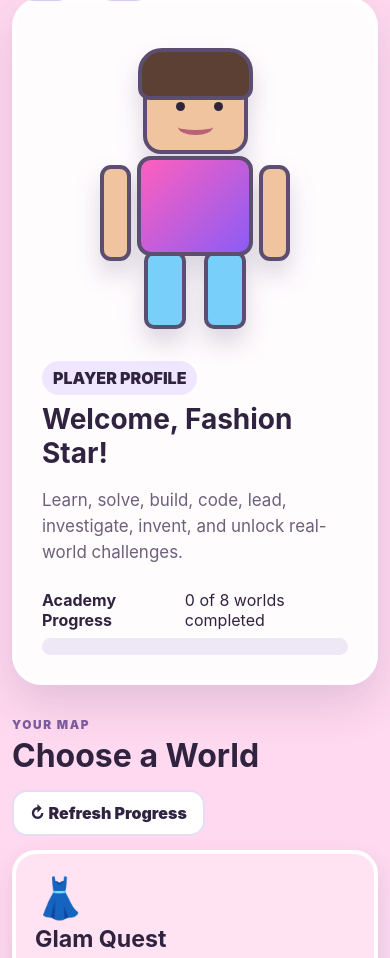
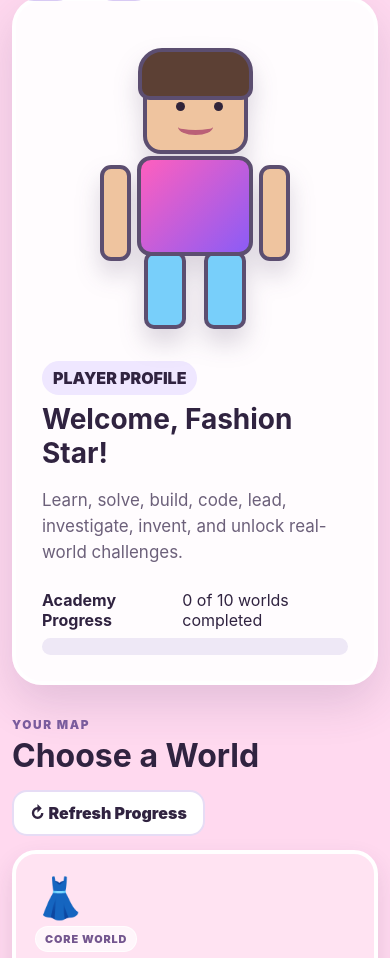
Before and after one commit to dfournier08/adventure-academy, a plain HTML site: page index.html in a window 390 px wide. Shown: the part 128-1086 px from the top of the page. Drawn offline with Linux system fonts and the light colour scheme.

Commit message:
Release Adventure Academy v0.2 - Grandma Workshop and Family Challenges

```diff
--- a/css/main.css
+++ b/css/main.css
@@ -104,3 +104,16 @@ dialog::backdrop{background:rgba(35,24,50,.5);backdrop-filter:blur(4px)}
 .setting-block{background:#faf7ff;border:2px solid #e8def5;border-radius:17px;padding:14px;margin:15px 0}
 .small{font-size:.9rem;color:var(--muted)}
 @media(max-width:760px){.hero-card{grid-template-columns:1fr}.avatar-card{order:-1}.app-shell{padding:12px}}
+
+.world-tag{
+  display:inline-block;
+  margin:.25rem 0 .15rem;
+  padding:5px 9px;
+  border-radius:999px;
+  background:#ffffffa8;
+  border:1px solid #ffffffcc;
+  font-size:.68rem;
+  font-weight:1000;
+  letter-spacing:.08em;
+  color:#74578f;
+}
--- a/js/app.js
+++ b/js/app.js
@@ -33,6 +33,7 @@ function renderWorlds(){
     card.innerHTML = `
       <div>
         <div class="world-icon">${world.icon}</div>
+        <div class="world-tag">${world.category || "ADVENTURE WORLD"}</div>
         <h3>${world.name}</h3>
         <strong>${world.skill}</strong>
         <p>${world.description}</p>
--- a/js/progress.js
+++ b/js/progress.js
@@ -1,18 +1,23 @@
 export function isWorldUnlocked(world, profile){
   if(profile.testingUnlockAll) return true;
   const u = world.unlock || {type:"always"};
+  const completed = profile.completedWorlds || [];
+
   if(u.type === "always") return true;
   if(u.type === "glamPieces") return (profile.glamPieces || 0) >= u.count;
-  if(u.type === "worldComplete") return (profile.completedWorlds || []).includes(u.world);
+  if(u.type === "worldComplete") return completed.includes(u.world);
+  if(u.type === "worldsComplete") return (u.worlds || []).every(id => completed.includes(id));
   if(u.type === "anyBadge") return (profile.badges || []).length >= u.count;
   return false;
 }
 
 export function unlockText(world){
   const u = world.unlock || {type:"always"};
+  if(u.label) return u.label;
   if(u.type === "always") return "Open now";
   if(u.type === "glamPieces") return `Earn ${u.count} Glam Quest piece${u.count===1?"":"s"} to unlock`;
   if(u.type === "worldComplete") return `Complete ${u.world} world to unlock`;
+  if(u.type === "worldsComplete") return "Complete the required worlds to unlock";
   if(u.type === "anyBadge") return `Earn ${u.count} badges anywhere in the Academy`;
   return "Complete the required challenge";
 }
--- a/js/worlds.js
+++ b/js/worlds.js
@@ -3,6 +3,7 @@ export const WORLDS = [
     id:"glam",
     name:"Glam Quest",
     icon:"👗",
+    category:"CORE WORLD",
     skill:"Math • Reading • Logic",
     description:"Earn five glam pieces, build your final look, and collect prize tickets.",
     path:"worlds/glam/index.html",
@@ -13,6 +14,7 @@ export const WORLDS = [
     id:"leadership",
     name:"Leadership Academy",
     icon:"👑",
+    category:"THINKING WORLD",
     skill:"Decisions • Teamwork • Responsibility",
     description:"Story-based choices that teach leadership, listening, ownership, and judgment.",
     path:"worlds/leadership/index.html",
@@ -23,6 +25,7 @@ export const WORLDS = [
     id:"detective",
     name:"Detective Academy",
     icon:"🕵️",
+    category:"THINKING WORLD",
     skill:"Evidence • Clues • Critical Thinking",
     description:"Solve mysteries, sort useful clues from distractions, and explain your reasoning.",
     path:"worlds/detective/index.html",
@@ -33,6 +36,7 @@ export const WORLDS = [
     id:"code",
     name:"Code Quest",
     icon:"💻",
+    category:"CREATOR WORLD",
     skill:"Sequences • Loops • Debugging",
     description:"Program a character with visual commands, then grow toward real Roblox coding.",
     path:"worlds/code/index.html",
@@ -43,40 +47,66 @@ export const WORLDS = [
     id:"science",
     name:"Science Lab",
     icon:"🔬",
+    category:"DISCOVERY WORLD",
     skill:"Predict • Test • Observe",
     description:"Run experiments and learn how scientists use evidence to understand the world.",
     path:"worlds/science/index.html",
-    unlock:{type:"worldComplete",world:"detective"},
+    unlock:{type:"worldComplete",world:"detective",label:"Complete Detective Academy to unlock"},
     badge:"Young Scientist"
   },
   {
     id:"business",
     name:"Business Boulevard",
     icon:"💰",
+    category:"LIFE-SKILLS WORLD",
     skill:"Money • Budgeting • Business",
     description:"Run a boutique, manage inventory, set prices, and make smart money decisions.",
     path:"worlds/business/index.html",
-    unlock:{type:"worldComplete",world:"leadership"},
+    unlock:{type:"worldComplete",world:"leadership",label:"Complete Leadership Academy to unlock"},
     badge:"Mini CEO"
   },
   {
     id:"inventor",
     name:"Inventor Lab",
     icon:"⚙️",
+    category:"CREATOR WORLD",
     skill:"Design • Build • Test • Improve",
     description:"Solve engineering problems, test ideas, learn from failures, and redesign.",
     path:"worlds/inventor/index.html",
-    unlock:{type:"worldComplete",world:"code"},
+    unlock:{type:"worldComplete",world:"code",label:"Complete Code Quest to unlock"},
     badge:"Inventor"
   },
   {
     id:"grandpa",
     name:"Grandpa's Workshop",
     icon:"🛠️",
+    category:"REAL-WORLD WORKSHOP",
     skill:"Build It • Fix It • Invent It",
-    description:"Unlock real projects to build together after planning and solving the challenge.",
+    description:"Turn Academy skills into hands-on build, repair, and invention challenges with Grandpa.",
     path:"worlds/grandpa/index.html",
     unlock:{type:"anyBadge",count:3},
     badge:"Grandpa Builder"
+  },
+  {
+    id:"grandma",
+    name:"Grandma's Creative Workshop",
+    icon:"🧶",
+    category:"REAL-WORLD WORKSHOP",
+    skill:"Craft It • Make It • Grow It • Give It",
+    description:"Use creativity, planning, measurement, patterns, cooking, growing, and making with Grandma.",
+    path:"worlds/grandma/index.html",
+    unlock:{type:"anyBadge",count:3},
+    badge:"Creative Maker"
+  },
+  {
+    id:"family",
+    name:"Family Super Challenges",
+    icon:"🌟",
+    category:"SPECIAL BOSS CHALLENGE",
+    skill:"Build • Create • Research • Share",
+    description:"Big real-world missions that combine skills from the Academy with Grandma and Grandpa together.",
+    path:"worlds/family/index.html",
+    unlock:{type:"worldsComplete",worlds:["grandpa","grandma"],label:"Complete both Grandma's and Grandpa's Workshops to unlock"},
+    badge:"Family Super Builder"
   }
 ];
```
Also changed, not shown: 404.html (added, +33 -0 lines), data/roadmap.json (+13 -5 lines), worlds/family/index.html (added, +8 -0 lines), worlds/grandma/index.html (added, +8 -0 lines), worlds/grandpa/index.html (+6 -26 lines), VERSION.txt (added), 3 other files.
